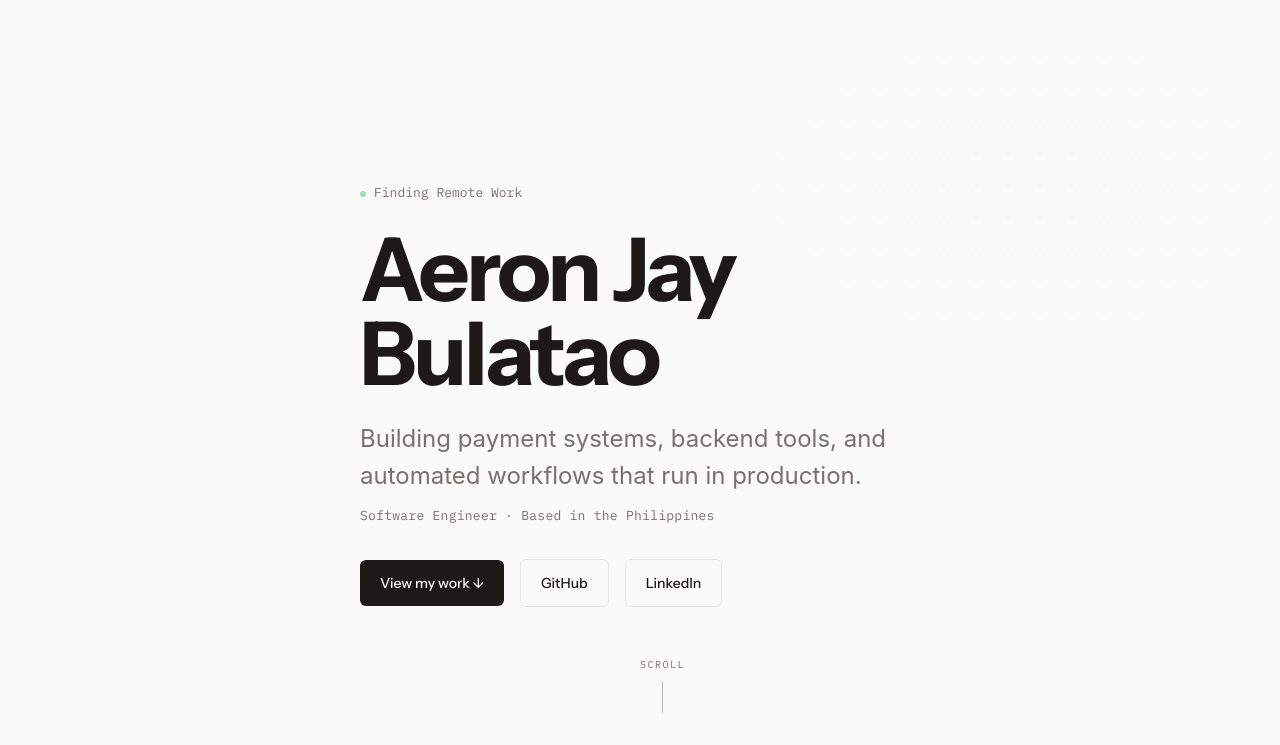
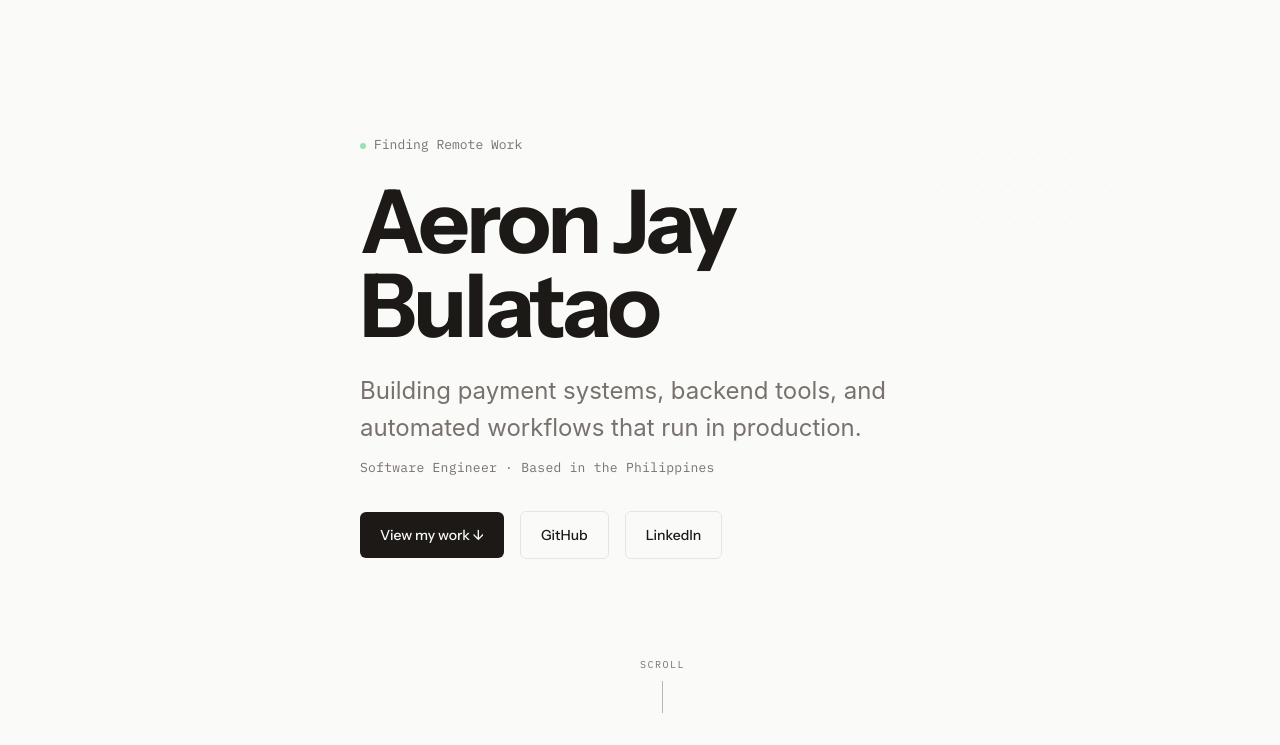
Before and after one commit to aeronjay/portfolio, a website built with Vite: page portfolio/index.html in a window 1280 px wide. Shown: the part 55-800 px from the top of the page. Built offline with nearby package versions, Linux system fonts and the light colour scheme.

Commit message:
edit: center hero page

```diff
--- a/portfolio/styles/layout.css
+++ b/portfolio/styles/layout.css
@@ -104,8 +104,8 @@
 
 .section--hero {
   position: relative;
-  padding-top: var(--space-32);
-  padding-bottom: var(--space-8);
+  padding-top: var(--space-16);
+  padding-bottom: var(--space-16);
   min-height: 100vh;
   display: flex;
   flex-direction: column;
```
